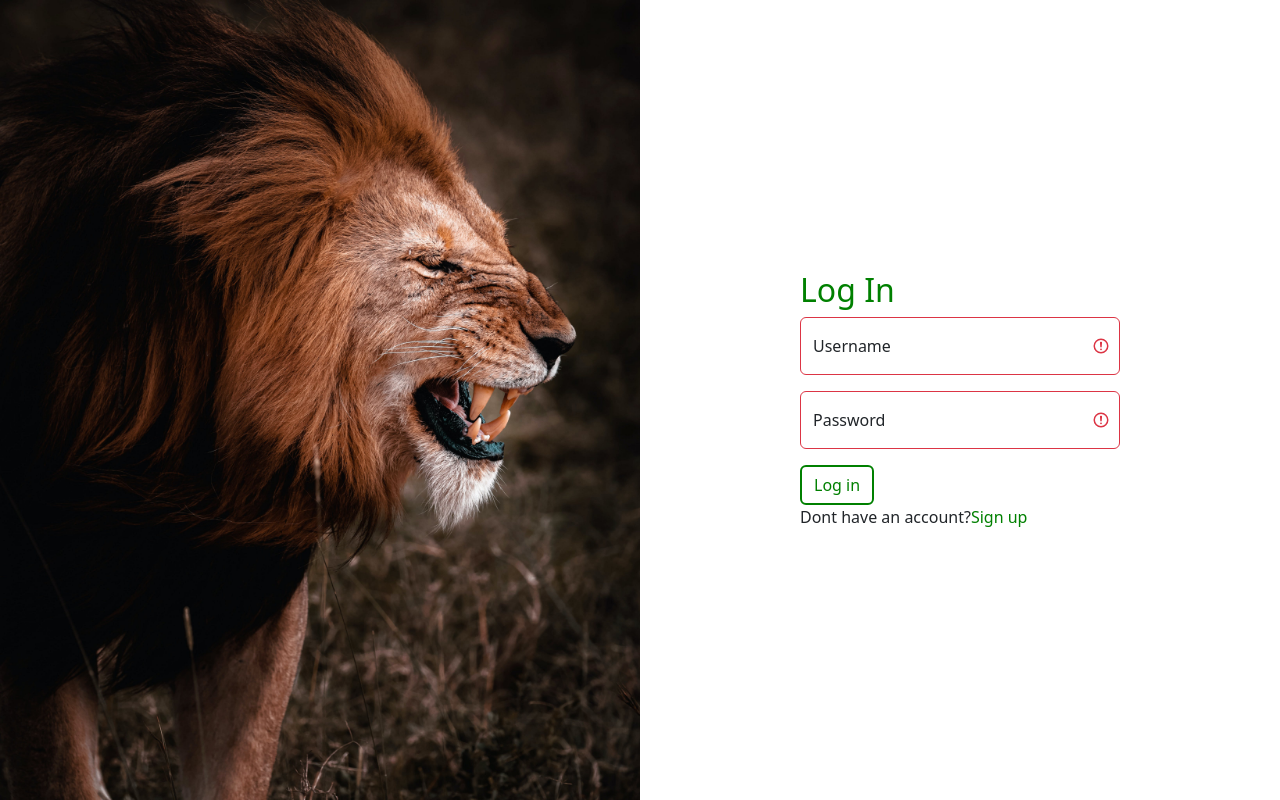
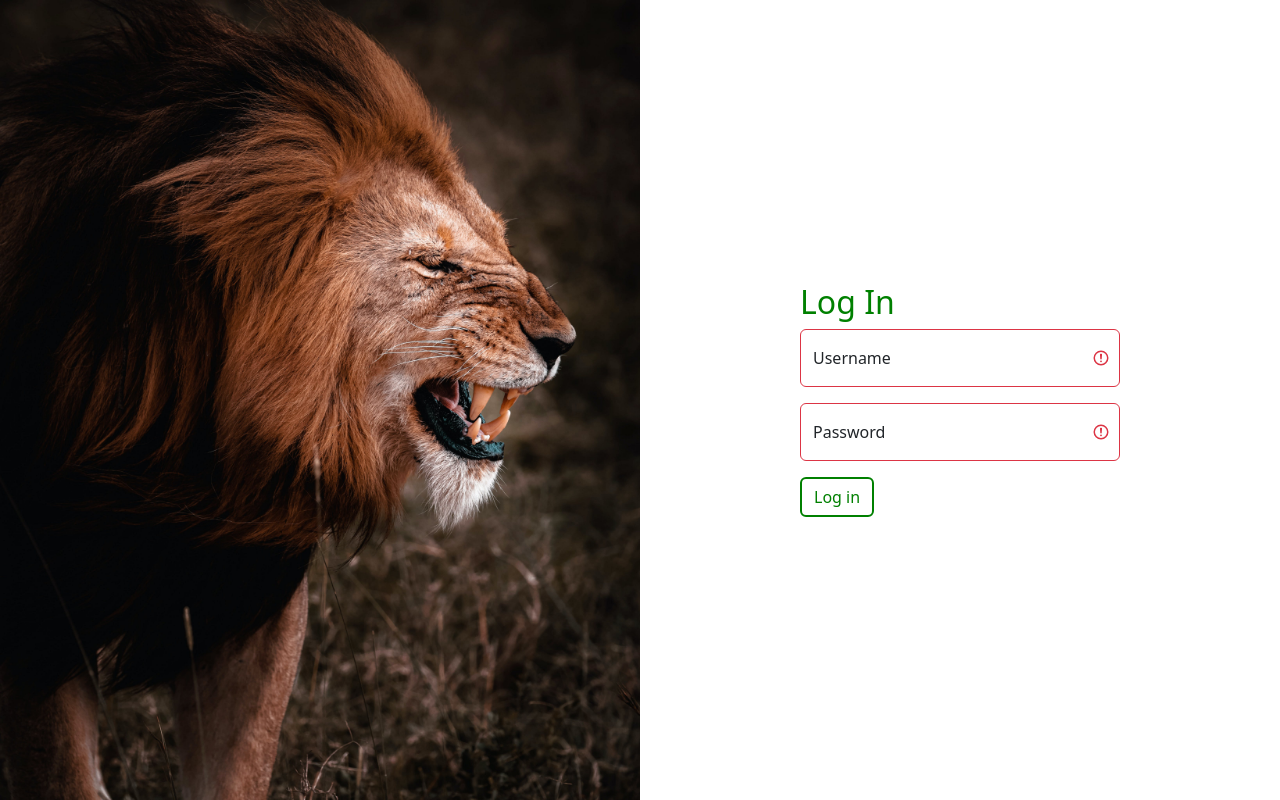
Before and after one commit to pethoburr/blog-admin, a React (Vite) app: page / in a window 1280 px wide. Built offline with nearby package versions, Linux system fonts and the light colour scheme.

Commit message:
removed signup option from admin page

```diff
--- a/src/components/Login.jsx
+++ b/src/components/Login.jsx
@@ -1,6 +1,6 @@
 import '../App.css'
 import { useState,useContext } from 'react'
-import { Link, useNavigate  } from 'react-router-dom'
+import { useNavigate  } from 'react-router-dom'
 import { AuthContext } from '../App'
 import Lion from '../assets/roaringlion.jpg'
 
@@ -104,7 +104,7 @@
                     { passError ? <div className='invalid-feedback' >Incorrect password</div> : ''}
                 </div>
                 { bothError ? <div className='bothErr'>Missing credentials</div> : ''}
-                <button type='submit' className='btn btn-primary' onClick={(e) => {auth(e)}}>Log in</button><div>Dont have an account?<Link to='/sign-up'>Sign up</Link></div>
+                <button type='submit' className='btn btn-primary' onClick={(e) => {auth(e)}}>Log in</button>
             </form>
         </div>
     </div>
```
